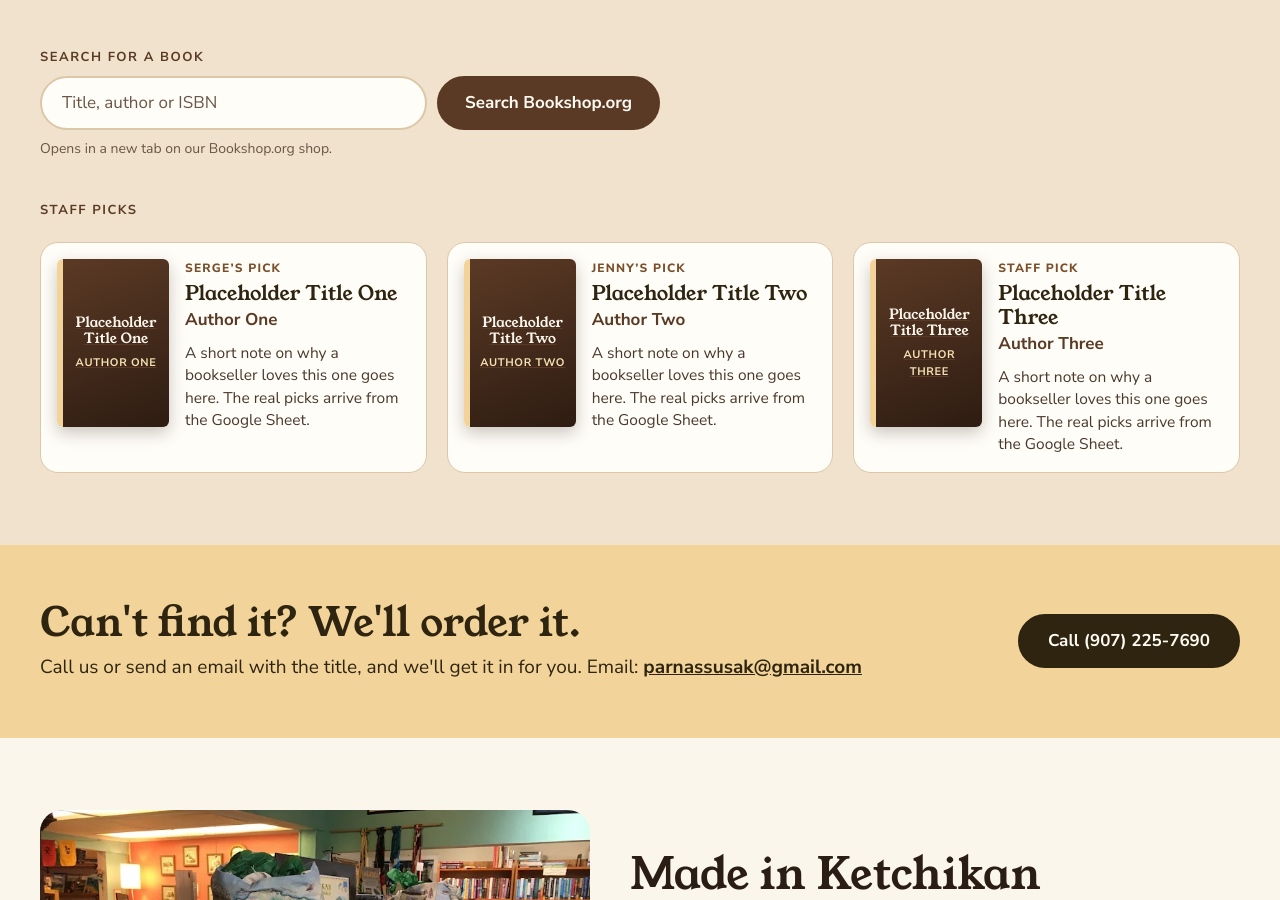
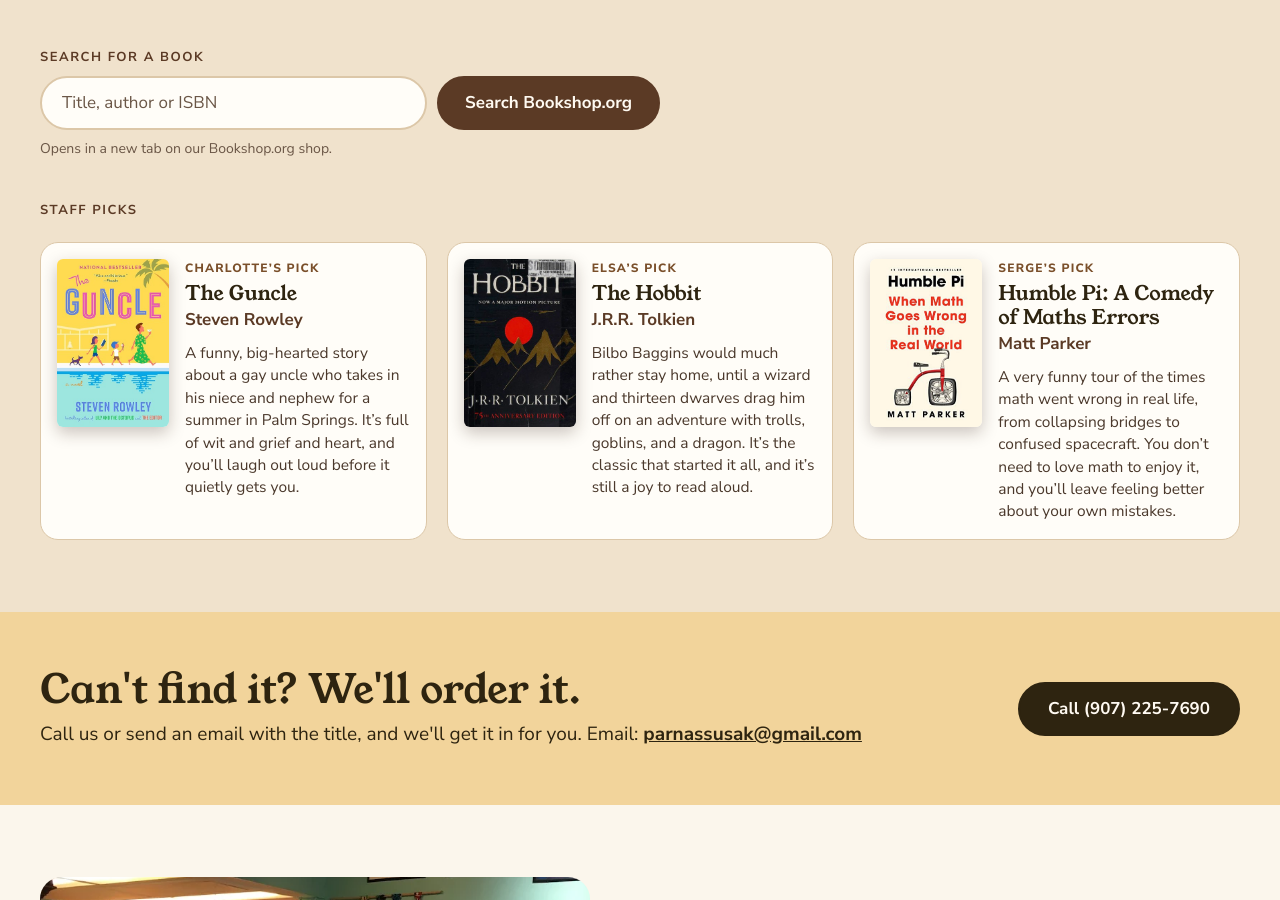
Before and after one commit to sergeballif/parnassus-website, a Jekyll site: the page built from index.html, in a window 1280 px wide and 900 px high, scrolled down 1756 px. Built offline with Jekyll 4.4.1, drawn with Linux system fonts in a browser that asks for light colours.

Commit message:
Update staff picks from Google Sheet

```diff
--- a/_data/staff_picks.json
+++ b/_data/staff_picks.json
@@ -1,26 +1,26 @@
 [
   {
-    "picker": "Serge",
-    "title": "Placeholder Title One",
-    "author": "Author One",
-    "isbn": "",
-    "blurb": "A short note on why a bookseller loves this one goes here. The real picks arrive from the Google Sheet.",
-    "cover": ""
+    "picker": "Charlotte",
+    "title": "The Guncle",
+    "author": "Steven Rowley",
+    "isbn": "9780525542308",
+    "blurb": "A funny, big-hearted story about a gay uncle who takes in his niece and nephew for a summer in Palm Springs. It’s full of wit and grief and heart, and you’ll laugh out loud before it quietly gets you.",
+    "cover": "/assets/covers/9780525542308-da39a3ee.jpg"
   },
   {
-    "picker": "Jenny",
-    "title": "Placeholder Title Two",
-    "author": "Author Two",
-    "isbn": "",
-    "blurb": "A short note on why a bookseller loves this one goes here. The real picks arrive from the Google Sheet.",
-    "cover": ""
+    "picker": "Elsa",
+    "title": "The Hobbit",
+    "author": "J.R.R. Tolkien",
+    "isbn": "9780547928227",
+    "blurb": "Bilbo Baggins would much rather stay home, until a wizard and thirteen dwarves drag him off on an adventure with trolls, goblins, and a dragon. It’s the classic that started it all, and it’s still a joy to read aloud.",
+    "cover": "/assets/covers/9780547928227-da39a3ee.jpg"
   },
   {
-    "picker": "",
-    "title": "Placeholder Title Three",
-    "author": "Author Three",
-    "isbn": "",
-    "blurb": "A short note on why a bookseller loves this one goes here. The real picks arrive from the Google Sheet.",
-    "cover": ""
+    "picker": "Serge",
+    "title": "Humble Pi: A Comedy of Maths Errors",
+    "author": "Matt Parker",
+    "isbn": "9780593084694",
+    "blurb": "A very funny tour of the times math went wrong in real life, from collapsing bridges to confused spacecraft. You don’t need to love math to enjoy it, and you’ll leave feeling better about your own mistakes.",
+    "cover": "/assets/covers/9780593084694-da39a3ee.jpg"
   }
 ]
```
Also changed, not shown: assets/covers/9780525542308-da39a3ee.jpg (added), assets/covers/9780547928227-da39a3ee.jpg (added), assets/covers/9780593084694-da39a3ee.jpg (added).
